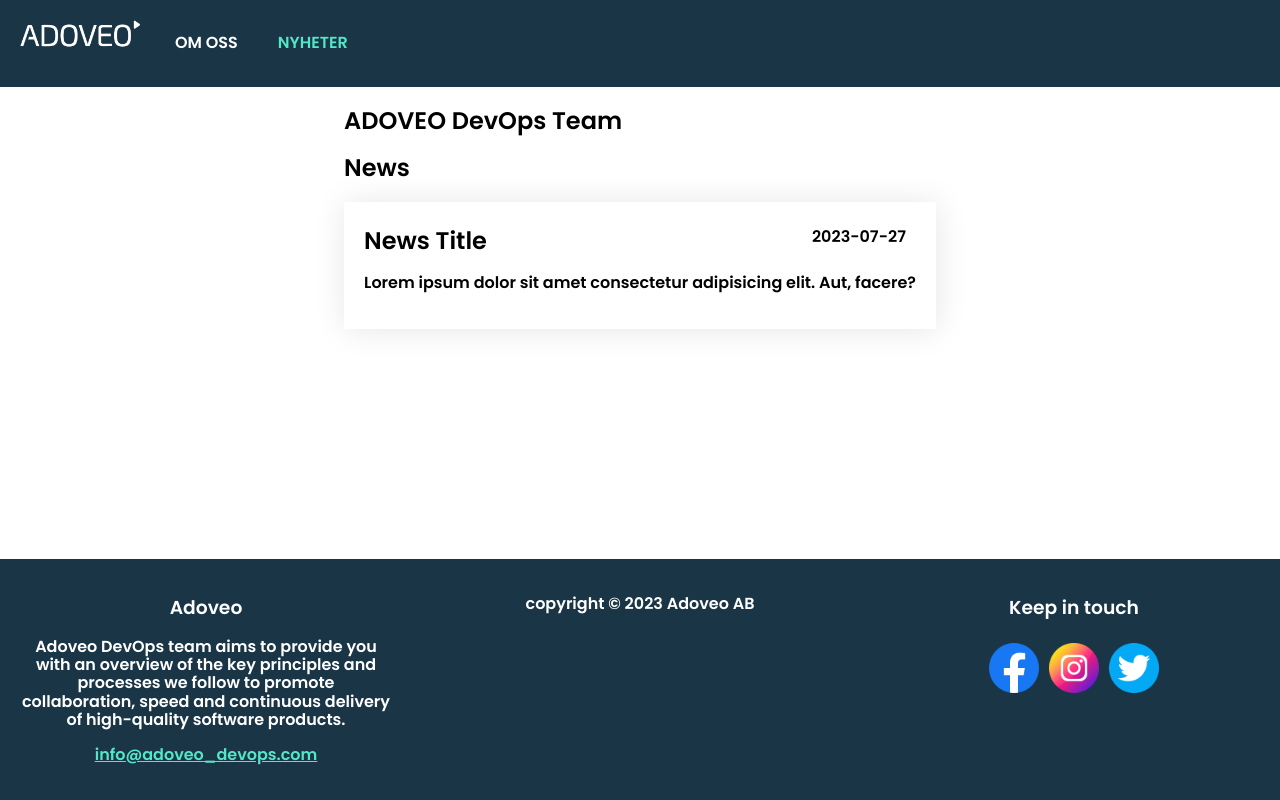
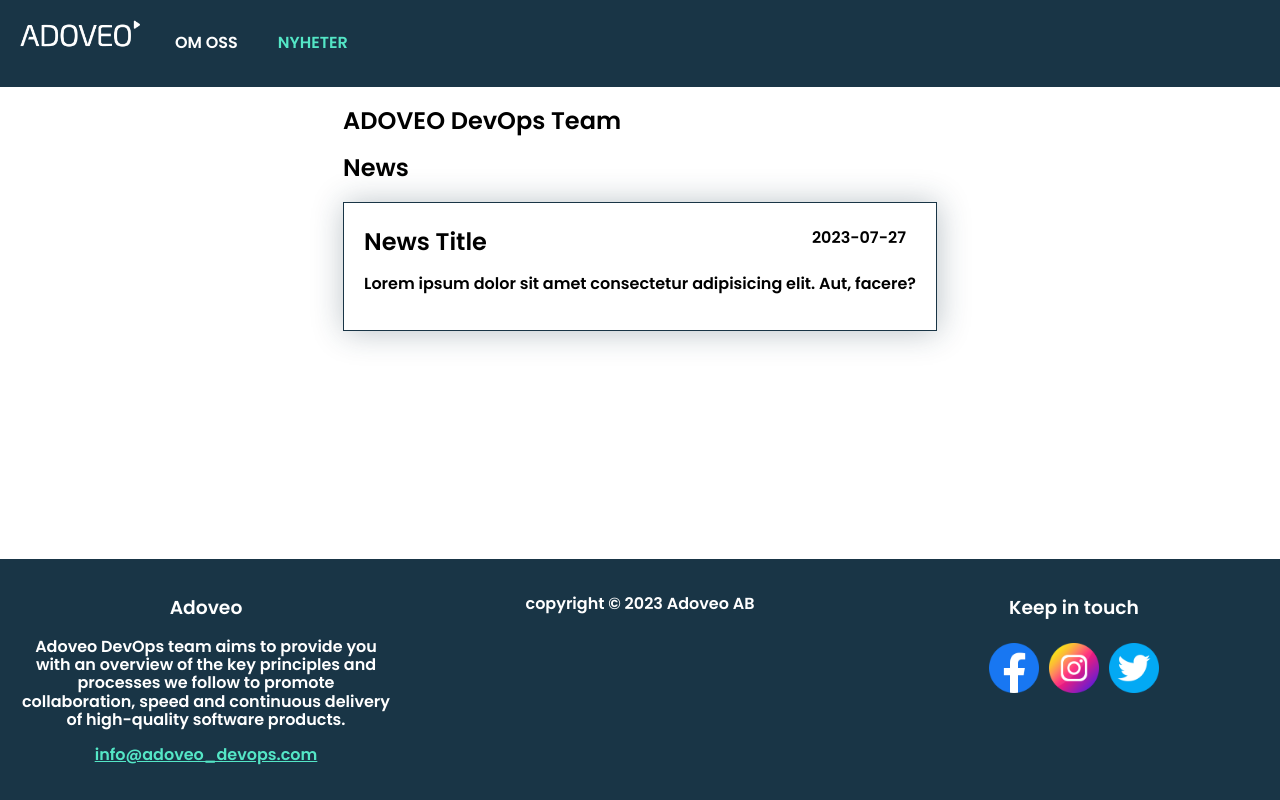
Before and after one commit to JamJarLid/devops-project, a React (Vite) app: page /nyheter in a window 1280 px wide. Built offline with nearby package versions, Linux system fonts and the light colour scheme.

Commit message:
Styling change

```diff
--- a/src/css/news.css
+++ b/src/css/news.css
@@ -5,11 +5,17 @@
 .news-article {
   position: relative;
   padding: 20px;
-  box-shadow: 1px 1px 30px rgba(0 0 0 /.1);
+  border: 1px solid rgba(25, 53, 70, 1);
+  box-shadow: 1px 1px 30px rgba(25, 53, 70, 0.3);
+  width: 100%;
 }
 
-.news-article h2{
+.news-article h2 {
   margin-top: 5px;
+}
+
+.news-ingress {
+
 }
 
 .news-date {
```
